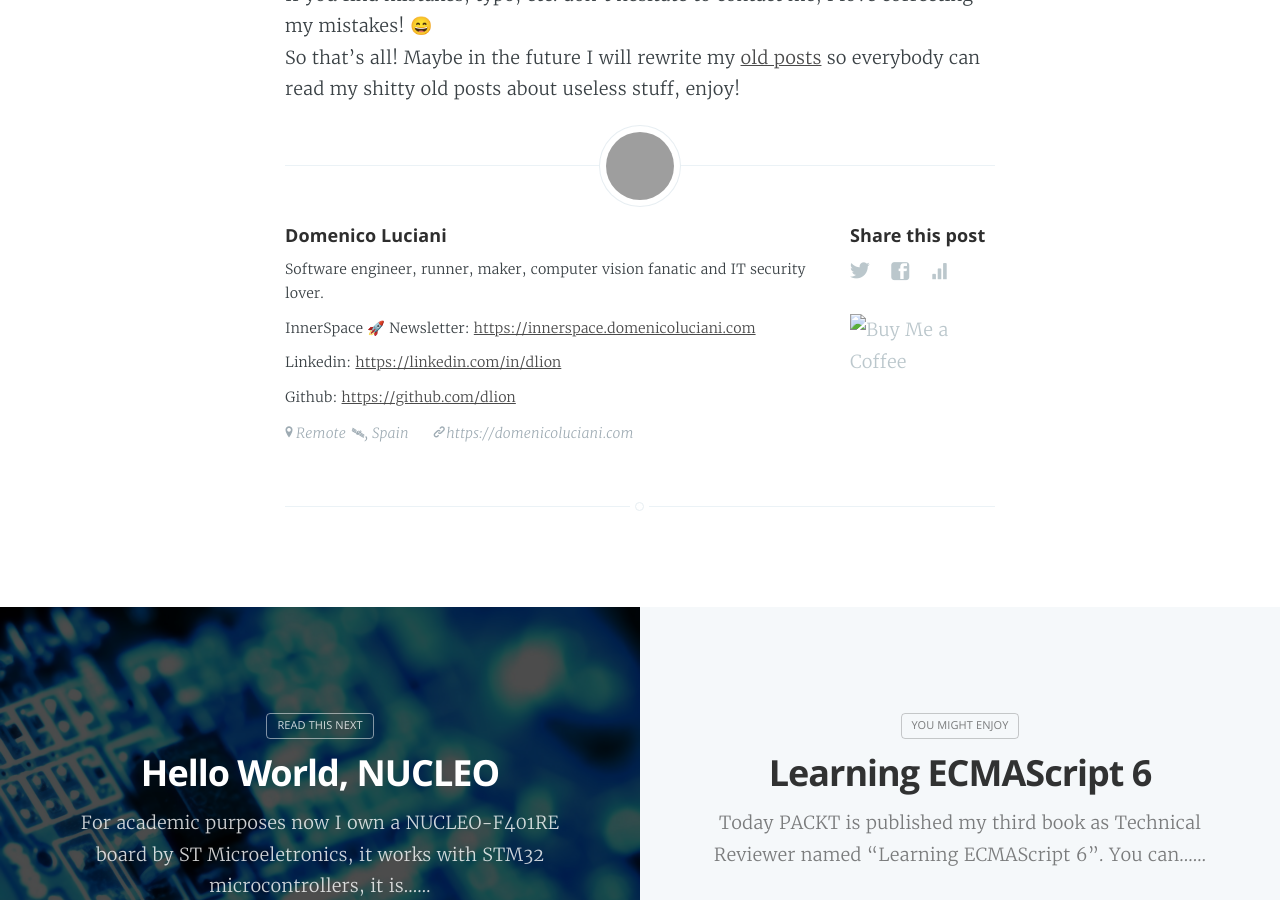
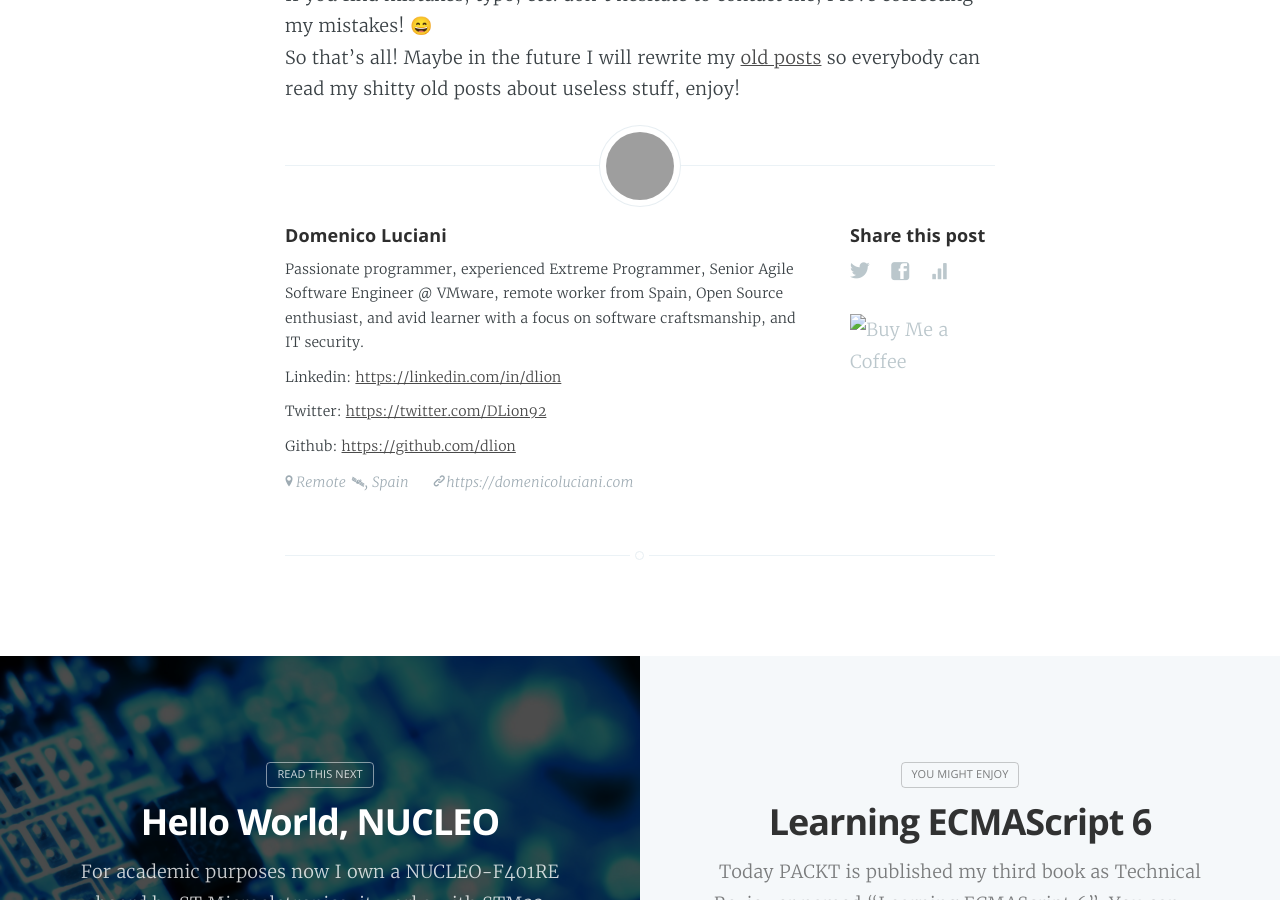
Before and after one commit to dlion/domenicoluciani, a Jekyll site: the page built from _posts/2016-01-19-new-domain-new-blog.md, in a window 1280 px wide and 900 px high, scrolled down 863 px. Built offline with Jekyll 4.4.1, drawn with Linux system fonts in a browser that asks for light colours; emoji names are drawn with the system emoji font; some web fonts are replaced; comment, search, counter and statistics services are not loaded; grey boxes are pictures that could not be loaded.

Commit message:
fix: Adjust the config file

```diff
--- a/_config.yml
+++ b/_config.yml
@@ -1,6 +1,6 @@
 name: Domenico Luciani
 title: Domenico Luciani
-description: "Software engineer, runner, maker, computer vision fanatic and IT security lover."
+description: "Passionate programmer, experienced Extreme Programmer, Senior Agile Software Engineer @ VMware, remote worker from Spain, Open Source enthusiast, and avid learner with a focus on software craftsmanship, and IT security."
 meta_description: "programming, coding, security, computer science"
 permalink: '/:year/:month/:day/:title.html'
 mastodon: dlion@mastodon.social
@@ -23,8 +23,8 @@
 # Details for the RSS feed generator
 url:            'https://domenicoluciani.com'
 author:         'Domenico Luciani'
-bio: 'Software engineer, runner, maker, computer vision fanatic and IT security lover.'
-links: ['InnerSpace 🚀 Newsletter: <a href="https://innerspace.domenicoluciani.com">https://innerspace.domenicoluciani.com</a>', 'Linkedin: <a href="https://linkedin.com/in/dlion">https://linkedin.com/in/dlion</a>', 'Github: <a href="https://github.com/dlion">https://github.com/dlion</a>']
+bio: "Passionate programmer, experienced Extreme Programmer, Senior Agile Software Engineer @ VMware, remote worker from Spain, Open Source enthusiast, and avid learner with a focus on software craftsmanship, and IT security."
+links: ['Linkedin: <a href="https://linkedin.com/in/dlion">https://linkedin.com/in/dlion</a>', 'Twitter: <a href="https://twitter.com/DLion92">https://twitter.com/DLion92</a>', 'Github: <a href="https://github.com/dlion">https://github.com/dlion</a>']
 location: Remote 🛰, Spain
 website: https://domenicoluciani.com
 plugins:
```
Also changed, not shown: _posts/2022-01-11-inner-space.md (+7 -0 lines).
